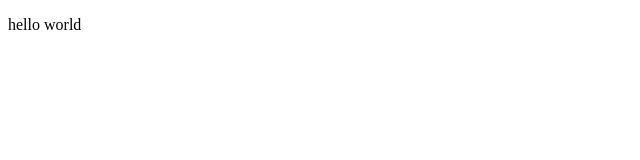
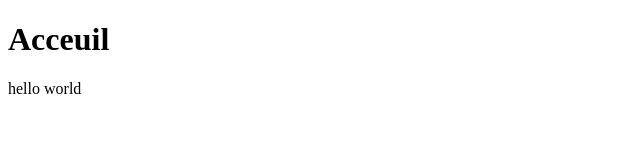
Before and after one commit to NadirDevAE/nadirdev, a plain HTML site: page index.html in a window 1280 px wide. Shown: the whole page, without its empty margins (0-640 px from the left). Drawn offline with Linux system fonts and the light colour scheme.

Commit message:
Update index.html with new line

```diff
--- a/index.html
+++ b/index.html
@@ -5,6 +5,7 @@
     <title>Acceuil</title>
 </head>
 <body>
+    <h1>Acceuil</h1>
 <p>hello world</p>
 </body>
 </html>
```
